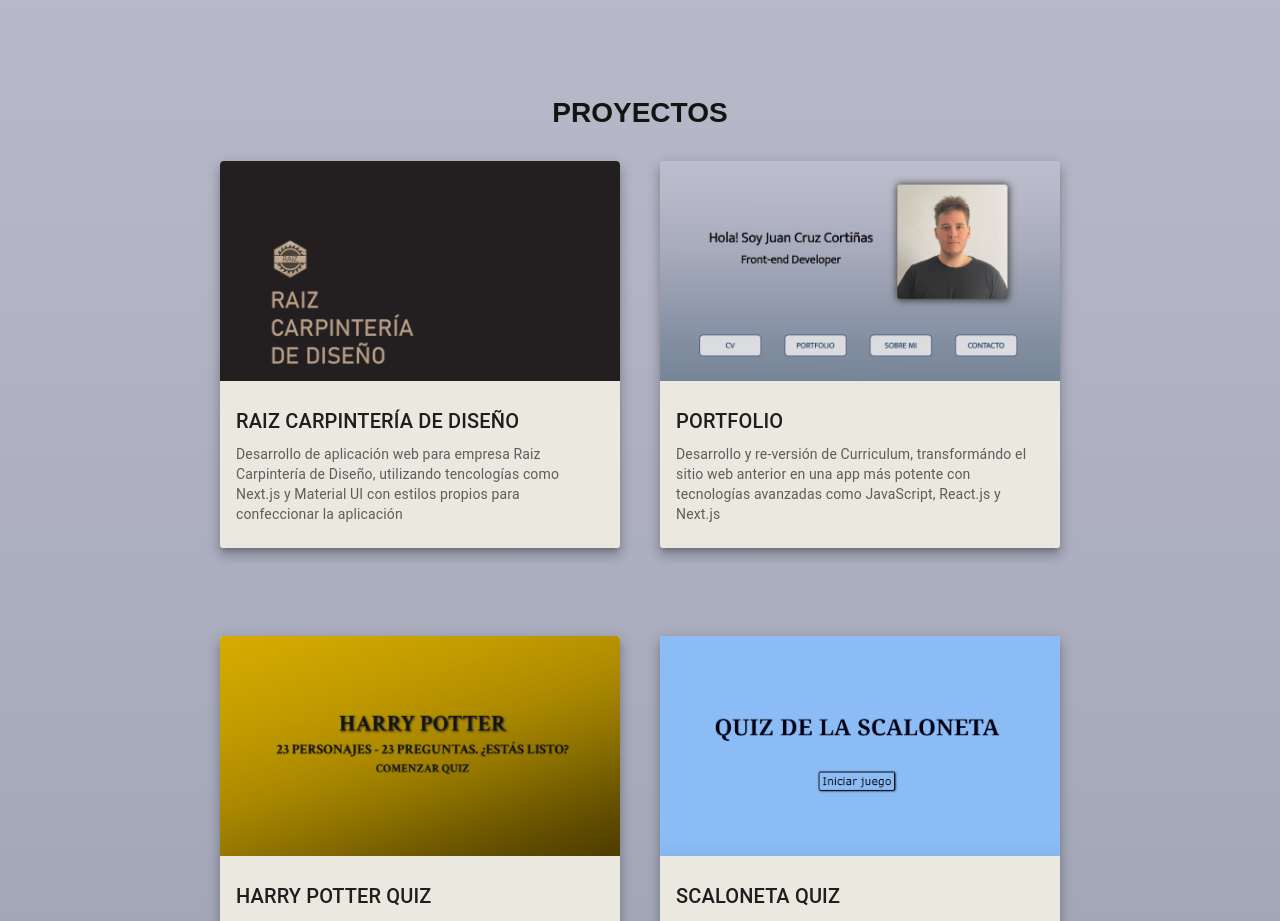
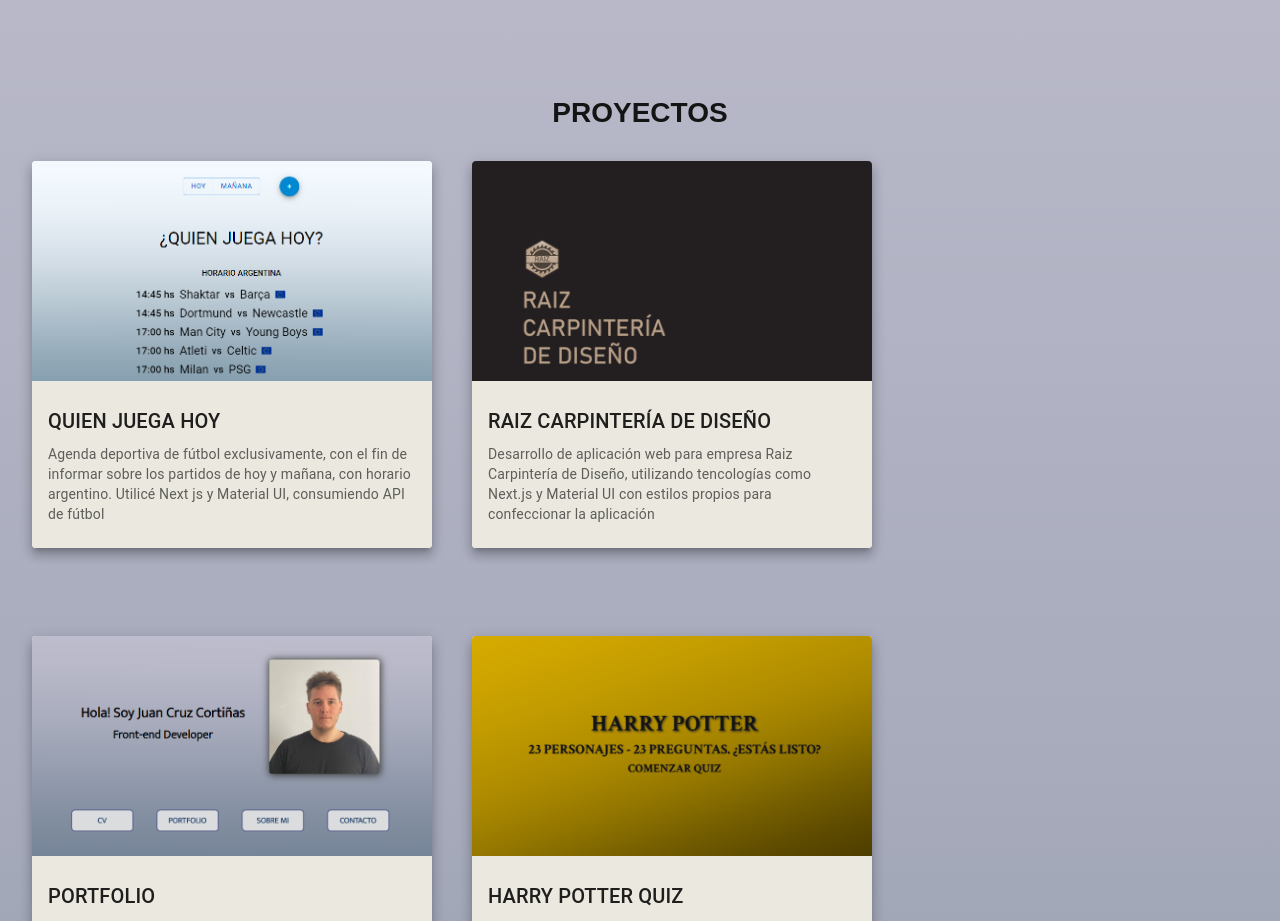
Before and after one commit to Jcruzcorti/portfolio, a Next.js app: page / in a window 1280 px wide. Shown: the part 1140-2061 px from the top of the page. Built offline with nearby package versions, Linux system fonts and the light colour scheme; a web font is replaced by a local one.

Commit message:
Update of projects in portfolio

```diff
--- a/components/mock/Proyects.jsx
+++ b/components/mock/Proyects.jsx
@@ -1,7 +1,16 @@
 export const proyects = [
+
 
     {
         id:'1',
+        tittle:'QUIEN JUEGA HOY',
+        description:'Agenda deportiva de fútbol exclusivamente, con el fin de informar sobre los partidos de hoy y mañana, con horario argentino. Utilicé Next js y Material UI, consumiendo API de fútbol',
+        url:'https://quienjuegahoy.vercel.app/',
+        img:'/quienjuegahoy.png'
+    },
+
+    {
+        id:'2',
         tittle:'RAIZ CARPINTERÍA DE DISEÑO',
         description:'Desarrollo de aplicación web para empresa Raiz Carpintería de Diseño, utilizando tencologías como Next.js y Material UI con estilos propios para confeccionar la aplicación',
         url:'https://raizcarpinteria.vercel.app/',
@@ -9,7 +18,7 @@
     },
 
     {
-        id:'2',
+        id:'3',
         tittle:'PORTFOLIO',
         description:'Desarrollo y re-versión de Curriculum, transformándo el sitio web anterior en una app más potente con tecnologías avanzadas como JavaScript, React.js y Next.js',
         url:'https://portfoliojcc.vercel.app/',
@@ -17,7 +26,7 @@
     },
 
     {
-        id:'3',
+        id:'4',
         tittle:'HARRY POTTER QUIZ',
         description:"Quiz app de 23 preguntas con temática Harry Potter utilizando tencologías como JavaScript, React js, Next js y Firebase con el fin de guardar puntuación y datos del participante",
         url:'https://harrypotterquizgame.vercel.app/',
@@ -25,7 +34,7 @@
     },
 
     {
-        id:'4',
+        id:'5',
         tittle:'SCALONETA QUIZ',
         description:"Quiz app sobre Selección Argentina utilizando tencologías como JavaScript, React js y Firebase con la finalidad de almacenar nombre y puntuación del participante",
         url:'https://scalonets.netlify.app/',
@@ -33,7 +42,7 @@
     },
 
     {
-        id:'5',
+        id:'6',
         tittle:'MM CHOCOLATES APP',
         description:'Creamos reversión de sitio web Mm Chocolates, transformándo el mismo en un e-commerce con tecnologías como JavaScript, React.js y Firebase almacenando la orden de compra hecha',
         url:'https://mmchocolates.netlify.app/',
@@ -41,7 +50,7 @@
     },
 
     {
-        id:'6',
+        id:'7',
         tittle:'NIKE STORE',
         description:'Desarrollo de e-commerce Nike app con tecnologías avanzadas como JavaScript, React.js, Adobe Photoshop y Firebase con el fin de guardar la orden de compra realizada por el usuario',
         url:'https://thenikestore.netlify.app/',
@@ -49,7 +58,7 @@
     },
 
     {
-        id:'7',
+        id:'8',
         tittle:'MM CHOCOLATES SITIO WEB',
         description:'Desarrollo y maquetación de sitio web de emprendimiento de chocolates, con tecnologías básicas como HTML, CSS, Bootstrap y JavaScript consumiendo API Email.js para enviar pedido',
         url:'https://jcruzcorti.github.io/MMchocolates/',
@@ -57,7 +66,7 @@
     },
 
     {
-        id:'8',
+        id:'9',
         tittle:'JUGADORES HISTÓRICOS',
         description:'Proyecto de Blog futbolero sobre una selección de jugadores de fútbol favoritos históricos, actuales y futuros, desarrollado y maquetado con tecnologías básicas como HTML, CSS',
         url:'https://jcruzcorti.github.io/JH/',
@@ -65,7 +74,7 @@
     },
 
     {
-        id:'9',
+        id:'10',
         tittle:'CURRICULUM VITAE',
         description:'Proyecto similar al portfolio actual, sitio web sobre CV con información personal y logros, pero desarrollado y maquetado con tecnologías básicas como HTML, CSS y Bootstrap',
         url:'https://jcruzcorti.github.io/CV/',
--- a/components/portfolio/Portfolio.jsx
+++ b/components/portfolio/Portfolio.jsx
@@ -12,7 +12,7 @@
     <div className={styles.divPortfolio} id={'Portfolio'}>
         <h2 className={styles.h2}>PROYECTOS</h2>
 
-        <Grid container spacing={0} justifyContent='center' gap={5} my={1}>
+        <Grid container spacing={0} justifyContent='flex-start' gap={5} my={1}>
 
           {proyects.map((proyect)=>(
               <Proyectos key={proyect.id} item={proyect}/>
```
Also changed, not shown: public/quienjuegahoy.png (added).
